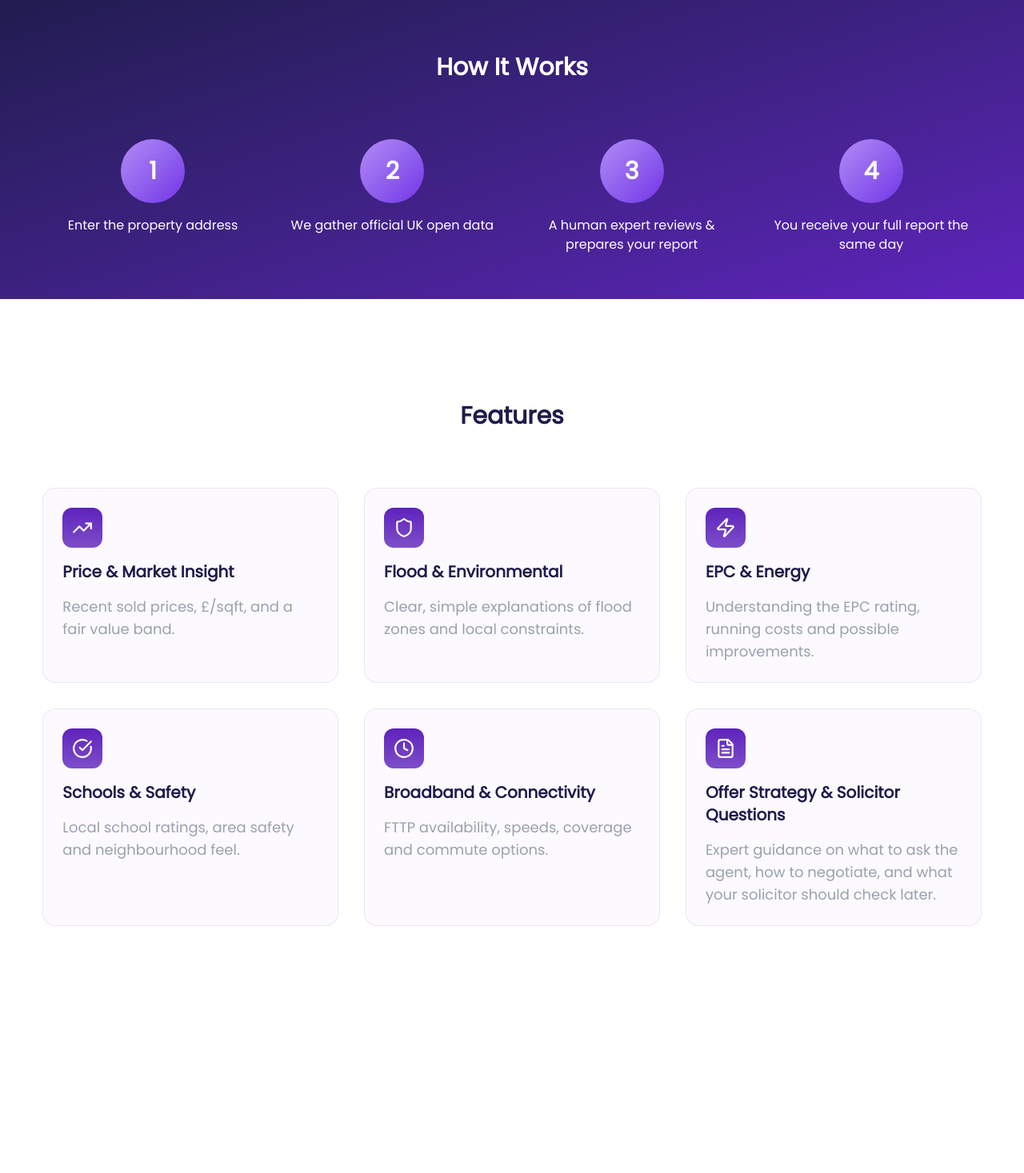
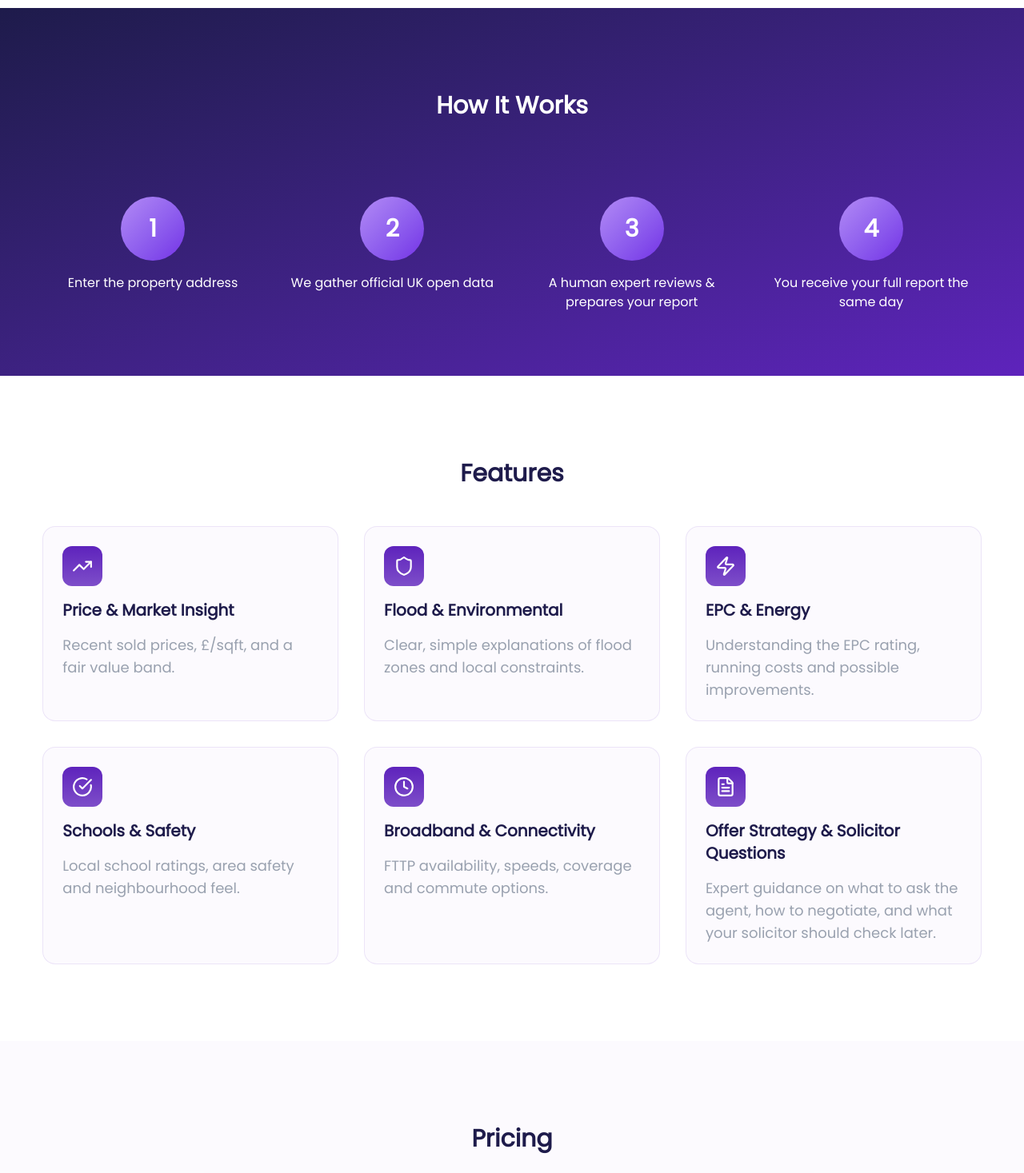
Before and after one commit to alaminislam34/keychecks.ai-website, a Next.js app: page / in a window 1280 px wide. Shown: the part 1330-2797 px from the top of the page at 80% size. Before the commit the page ends 2520 px from the top, so only its background shows below. Built offline with nearby package versions, Linux system fonts and the light colour scheme.

Commit message:
added pricing section title and description

```diff
--- a/src/app/components/home/Features/Features.jsx
+++ b/src/app/components/home/Features/Features.jsx
@@ -44,7 +44,7 @@ export const features = [
 
 function Features() {
   return (
-    <section className="py-8">
+    <section className="py-8 pb-24">
       <div className="max-w-310 mx-auto w-[95%] lg:w-11/12 text-center space-y-6 flex flex-col items-center">
         <SectionTitle title={"Features"} color={"text-dark"} />
 
--- a/src/app/components/home/HowItWork/HowItWork.jsx
+++ b/src/app/components/home/HowItWork/HowItWork.jsx
@@ -1,3 +1,5 @@
+import SectionTitle from "../../ui/SectionTitle/SectionTitle";
+
 export const workFlow = [
   "Enter the property address",
   "We gather official UK open data",
@@ -8,14 +10,17 @@ export const workFlow = [
 function HowItWork() {
   return (
     <section className="bg-linear-to-br from-dark to-primary py-14 mb-12">
-      <div className="max-w-310 mx-auto w-[95%] lg:w-11/12 text-center space-y-6 flex flex-col items-center">
-        <h1 className="text-white text-2xl md:text-3xl font-bold py-12">
-          How It Works
-        </h1>
+      <div className="max-w-310 mx-auto w-[95%] lg:w-11/12 text-center space-y-6 flex flex-col items-center py-6">
+        <div className="pb-12">
+          <SectionTitle title={"How It Works"} color={"text-white"} />
+        </div>
         <div>
           <ul className="flex flex-col md:flex-row items-start justify-center gap-6">
             {workFlow.map((w, i) => (
-              <li key={i} className="flex flex-1 flex-col items-center gap-4 text-center">
+              <li
+                key={i}
+                className="flex flex-1 flex-col items-center gap-4 text-center"
+              >
                 <div className="w-20 h-20 flex items-center justify-center text-3xl rounded-full font-bold bg-linear-to-tl from-[#742ee6] to-[#b38af5] text-white">
                   {i + 1}
                 </div>
--- /dev/null
+++ b/src/app/components/home/Pricing/Pricing.jsx
@@ -0,0 +1,19 @@
+import React from "react";
+import SectionTitle from "../../ui/SectionTitle/SectionTitle";
+
+function Pricing() {
+  return (
+    <section className="py-20 bg-primary/2">
+      <div className="max-w-310 mx-auto w-[95%] lg:w-11/12">
+        <div className="text-center">
+          <SectionTitle title={"Pricing"} color={"text-dark"} />
+          <p className="md:text-lg text-gray-600">
+            Handcrafted, human-reviewed, written in plain English.
+          </p>
+        </div>
+      </div>
+    </section>
+  );
+}
+
+export default Pricing;
--- a/src/app/components/home/WhyKeyChecksExists/WhyKeyChecksExists.jsx
+++ b/src/app/components/home/WhyKeyChecksExists/WhyKeyChecksExists.jsx
@@ -50,7 +50,9 @@ function WhyKeyChecksExists() {
   return (
     <section className="py-8">
       <div className="max-w-310 mx-auto w-[95%] lg:w-11/12 text-center space-y-6 flex flex-col items-center">
-        <SectionTitle title={"Why KeyChecks Exists"} color={"text-dark"} />
+        <div className="py-12">
+          <SectionTitle title={"Why KeyChecks Exists"} color={"text-dark"} />
+        </div>
         <div className="grid text-left grid-cols-1 md:grid-cols-3 pb-20 w-full gap-6">
           {keys.map((key, i) => (
             <div
--- a/src/app/components/ui/SectionTitle/SectionTitle.jsx
+++ b/src/app/components/ui/SectionTitle/SectionTitle.jsx
@@ -3,7 +3,7 @@ import React from "react";
 function SectionTitle({ title, color }) {
   return (
     <div>
-      <h1 className={`${color} text-2xl md:text-3xl font-bold py-12`}>
+      <h1 className={`${color} text-2xl md:text-3xl font-bold py-6`}>
         {title}
       </h1>
     </div>
--- a/src/app/page.js
+++ b/src/app/page.js
@@ -3,6 +3,7 @@
 import Banner from "./components/home/Banner/Banner";
 import Features from "./components/home/Features/Features";
 import HowItWork from "./components/home/HowItWork/HowItWork";
+import Pricing from "./components/home/Pricing/Pricing";
 import WhyKeyChecksExists from "./components/home/WhyKeyChecksExists/WhyKeyChecksExists";
 
 export default function Home() {
@@ -12,6 +13,7 @@ export default function Home() {
       <WhyKeyChecksExists />
       <HowItWork/>
       <Features/>
+      <Pricing/>
     </>
   );
 }
```
